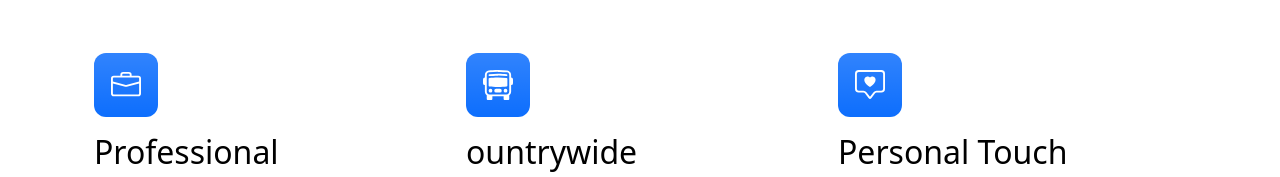
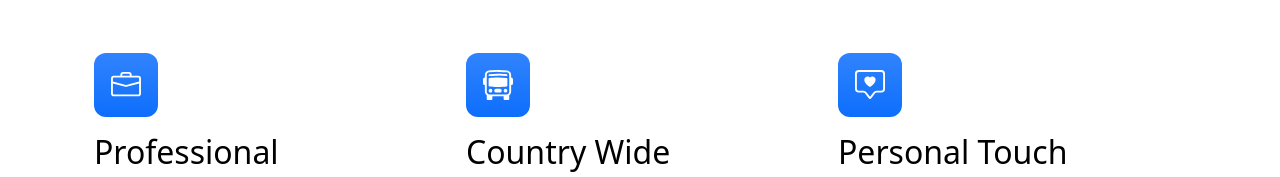
Before and after one commit to Alrashied/Move-With-Joy, a plain HTML site: page index.html in a window 1280 px wide. Shown: the part 886-1063 px from the top of the page. Drawn offline with nearby package versions, Linux system fonts and the light colour scheme.

Commit message:
Update index.html

```diff
--- a/index.html
+++ b/index.html
@@ -80,7 +80,7 @@
       <img src="./bus-front.svg" width="30px"/>
       </div>
       <div>
-        <h3 class="fs-2 text-body-emphasis">ountrywide</h3>
+        <h3 class="fs-2 text-body-emphasis">Country Wide</h3>
         <p>We offer a range of services to suit your individual needs, whether you're moving locally or across the country. Our team can handle everything from packing and loading to unloading and unpacking, so you can focus on settling into your new home. And with our transparent pricing and no hidden fees, you can trust that you're getting a fair and competitive rate for our services.
           Get a quote.</p>
           <a href="#" class="icon-link">
```
